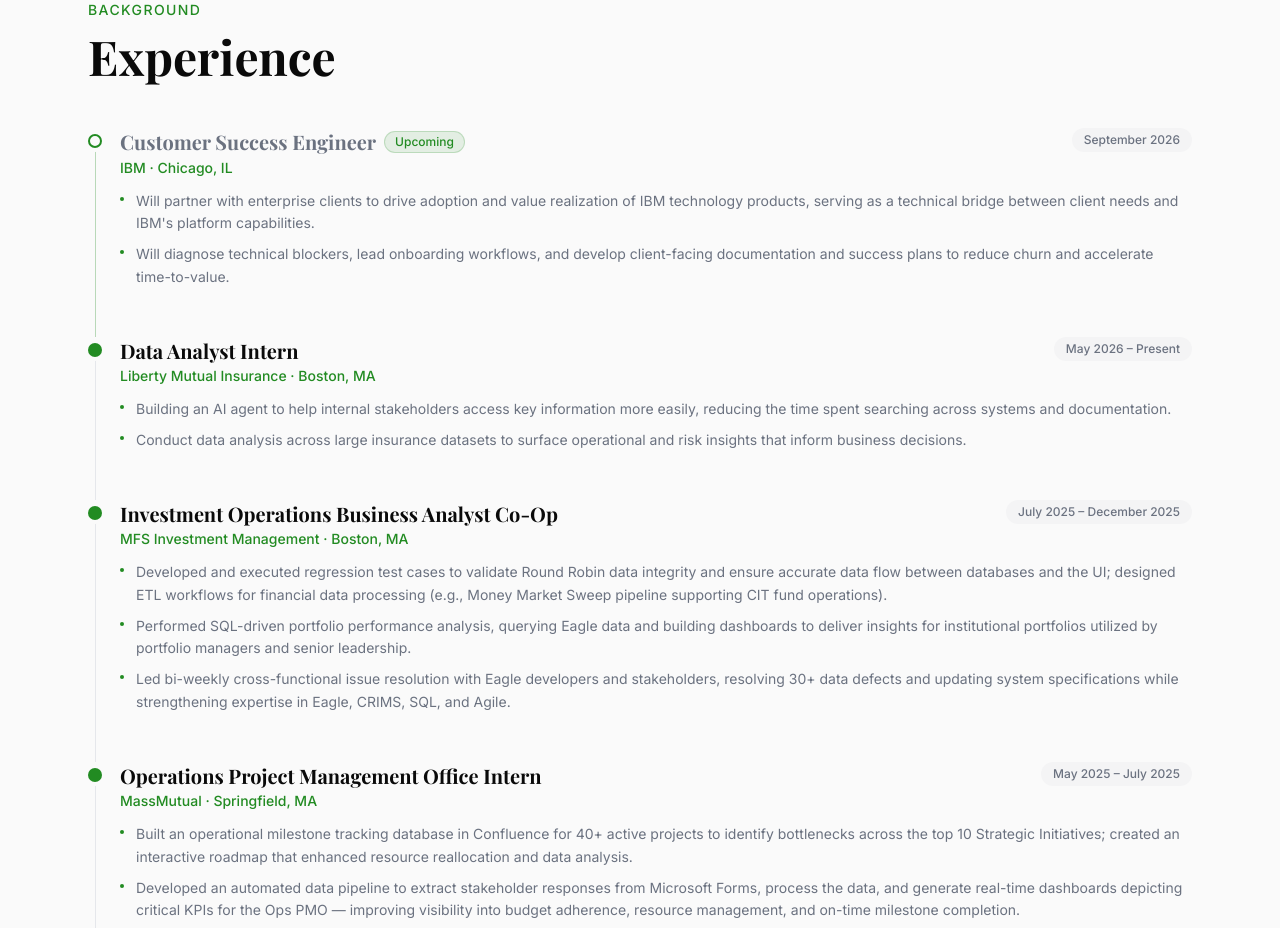
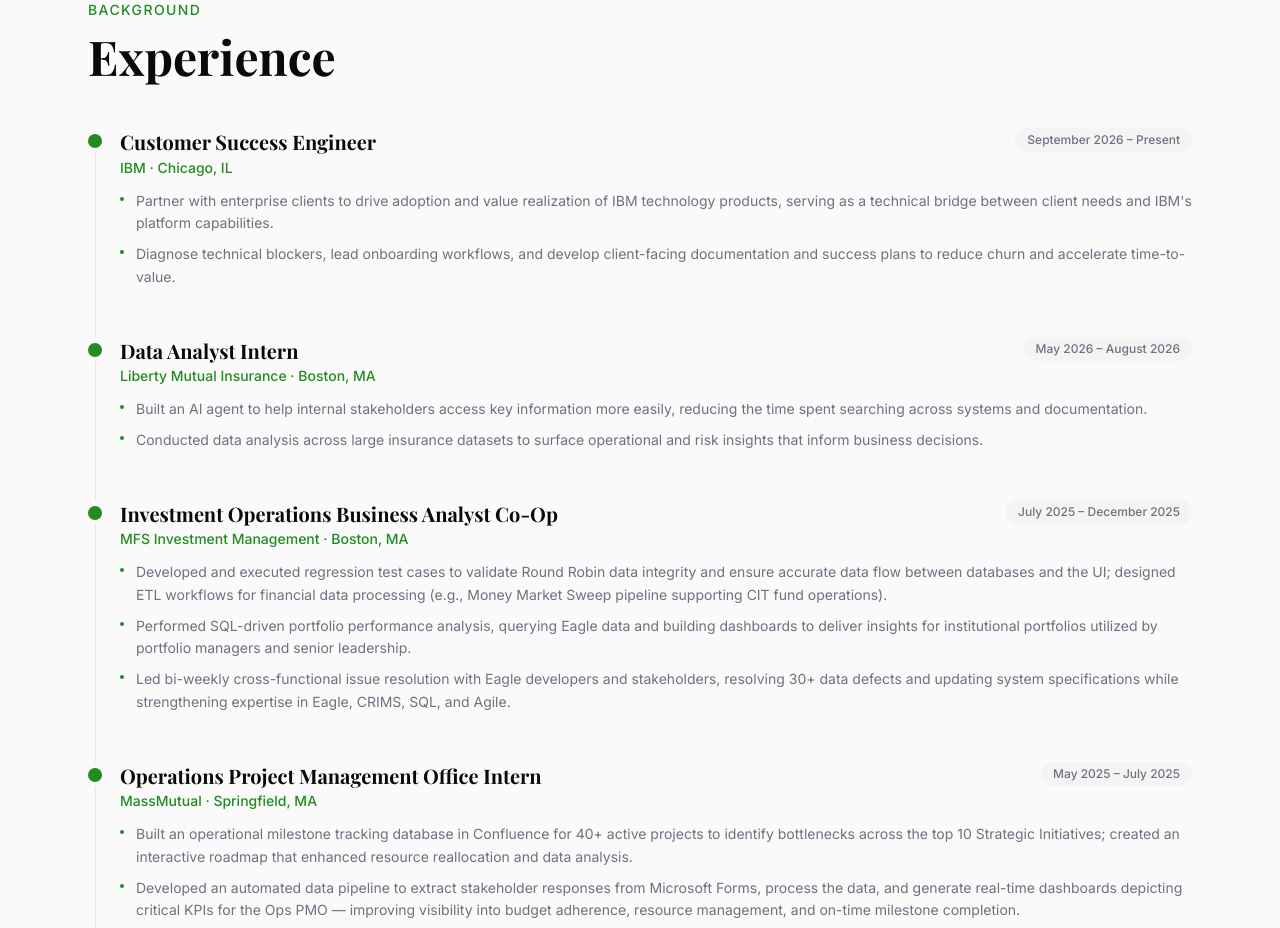
Before and after one commit to JoelForson/econ-portfolio, a Next.js app: page / in a window 1280 px wide. Shown: the part 3880-4808 px from the top of the page. Built offline with nearby package versions, Linux system fonts and the light colour scheme.

Commit message:
Promote IBM to current role and close out Liberty Mutual
Co-Authored-By: Claude Opus 4.7 <noreply@anthropic.com>

```diff
--- a/components/Experience.tsx
+++ b/components/Experience.tsx
@@ -3,21 +3,20 @@ const workExperience = [
     company: 'IBM',
     role: 'Customer Success Engineer',
     location: 'Chicago, IL',
-    period: 'September 2026',
-    upcoming: true,
+    period: 'September 2026 – Present',
     bullets: [
-      'Will partner with enterprise clients to drive adoption and value realization of IBM technology products, serving as a technical bridge between client needs and IBM\'s platform capabilities.',
-      'Will diagnose technical blockers, lead onboarding workflows, and develop client-facing documentation and success plans to reduce churn and accelerate time-to-value.',
+      'Partner with enterprise clients to drive adoption and value realization of IBM technology products, serving as a technical bridge between client needs and IBM\'s platform capabilities.',
+      'Diagnose technical blockers, lead onboarding workflows, and develop client-facing documentation and success plans to reduce churn and accelerate time-to-value.',
     ],
   },
   {
     company: 'Liberty Mutual Insurance',
     role: 'Data Analyst Intern',
     location: 'Boston, MA',
-    period: 'May 2026 – Present',
+    period: 'May 2026 – August 2026',
     bullets: [
-      'Building an AI agent to help internal stakeholders access key information more easily, reducing the time spent searching across systems and documentation.',
-      'Conduct data analysis across large insurance datasets to surface operational and risk insights that inform business decisions.',
+      'Built an AI agent to help internal stakeholders access key information more easily, reducing the time spent searching across systems and documentation.',
+      'Conducted data analysis across large insurance datasets to surface operational and risk insights that inform business decisions.',
     ],
   },
   {
```
